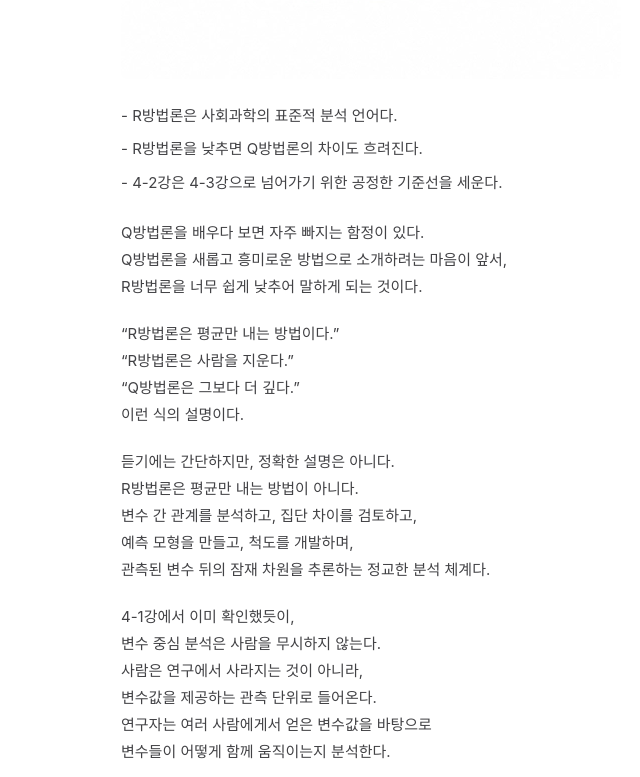
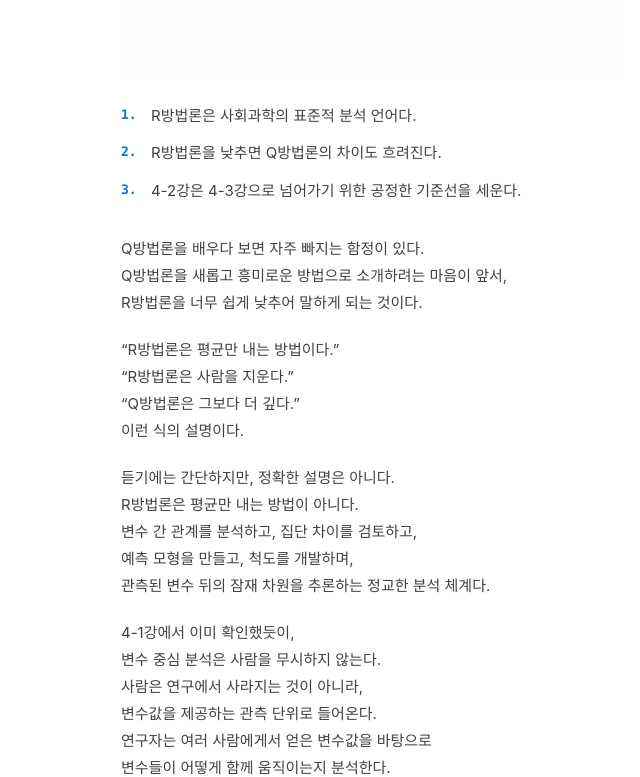
Before and after one commit to dorobo99-prog/q_Methology_Lesson, a Next.js app: page /lessons/4-2 in a window 1280 px wide. Shown: the part 2644-3421 px from the top of the page, without its empty margins (167-807 px from the left). Built offline with nearby package versions, Linux system fonts and the light colour scheme; no server answers.

Commit message:
Update lesson 4-2 card points to match numbered lesson styling

```diff
--- a/src/app/lessons/4-2/page.tsx
+++ b/src/app/lessons/4-2/page.tsx
@@ -765,9 +765,22 @@ function Card({
         />
       </div>
 
-      <ul className="mb-6 space-y-2" style={{ fontSize: "15px", lineHeight: 1.7, color: "var(--gray-700)" }}>
-        {points.map((point) => (
-          <li key={point}>- {point}</li>
+      <ul className="mb-8 space-y-3">
+        {points.map((point, index) => (
+          <li key={point} className="flex items-start gap-3" style={{ color: "var(--gray-700)" }}>
+            <span
+              className="shrink-0 font-semibold mt-0.5"
+              style={{
+                fontSize: "13px",
+                color: "var(--brand)",
+                fontFamily: "var(--font-mono)",
+                minWidth: "18px",
+              }}
+            >
+              {index + 1}.
+            </span>
+            <span style={{ fontSize: "15px", lineHeight: 1.7 }}>{point}</span>
+          </li>
         ))}
       </ul>
 
```
